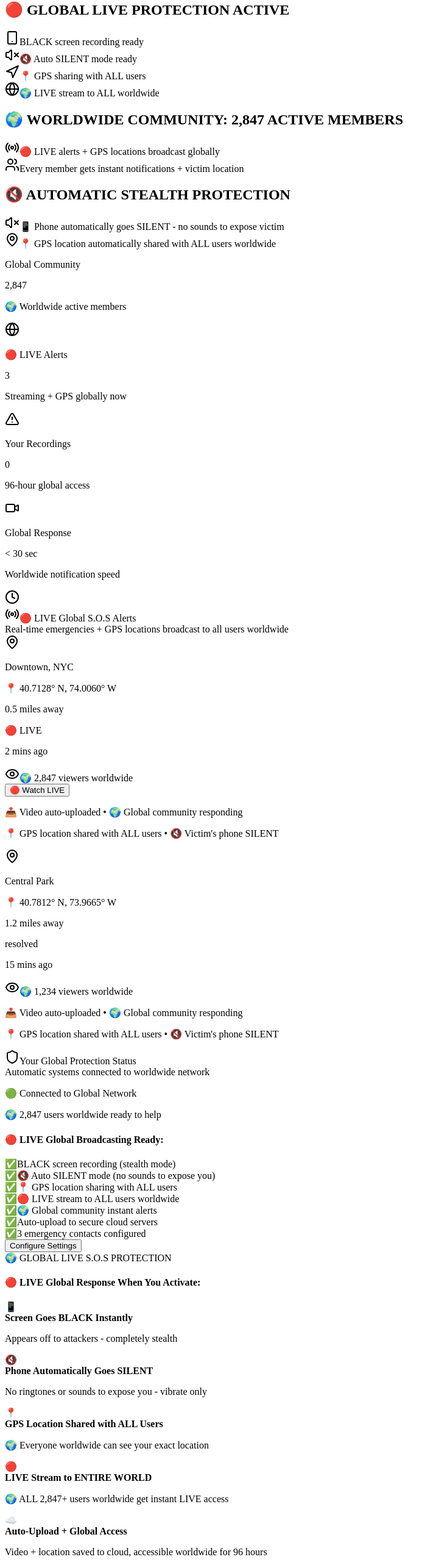
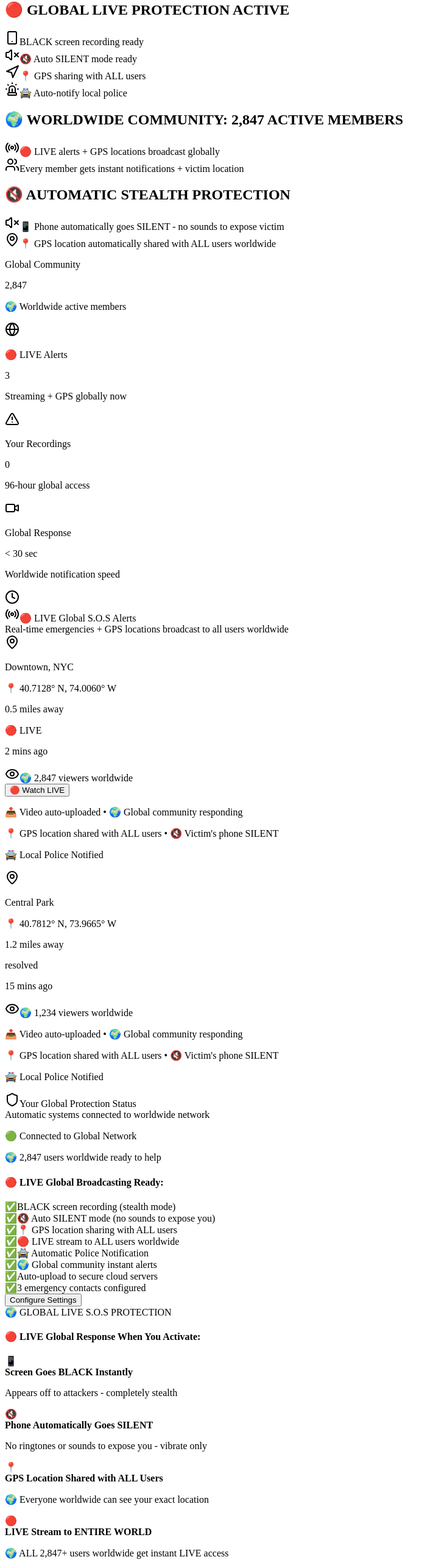
Before and after one commit to majime18/SOSAPP, a React (Vite) app in the folder client/: page /dashboard in a window 1280 px wide. Shown: the part 167-2733 px from the top of the page at 61% size, without its empty margins (0-716 px from the left). Built offline with nearby package versions, Linux system fonts and the light colour scheme.

Commit message:
Added automatic police notification feature simulation

```diff
--- a/client/src/pages/DashboardPage.tsx
+++ b/client/src/pages/DashboardPage.tsx
@@ -1,10 +1,11 @@
+
 import * as React from 'react';
 import { useState } from 'react';
 import { useNavigate } from 'react-router-dom';
 import { Button } from '@/components/ui/button';
 import { Card, CardContent, CardDescription, CardHeader, CardTitle } from '@/components/ui/card';
 import { Badge } from '@/components/ui/badge';
-import { Shield, Settings, Users, AlertTriangle, MapPin, Clock, Video, Upload, Smartphone, Globe, Eye, Radio, VolumeX, Navigation } from 'lucide-react';
+import { Shield, Settings, Users, AlertTriangle, MapPin, Clock, Video, Upload, Smartphone, Globe, Eye, Radio, VolumeX, Navigation, Siren } from 'lucide-react';
 
 export function DashboardPage() {
   const navigate = useNavigate();
@@ -37,7 +38,7 @@ export function DashboardPage() {
 
   const handleWatchLive = (alertId) => {
     const alert = activeAlerts.find(a => a.id === alertId);
-    alert('🔴 LIVE STREAM\n\nConnecting you to live video feed...\n\n🌍 You are one of thousands watching worldwide!\n📍 Victim Location: ' + alert.coordinates + '\n\n🔇 Victim\'s phone is SILENT - no sounds to expose them\n📱 Screen appears BLACK to attackers\n\nHelp mobilize local authorities and provide real-time support.');
+    alert('🔴 LIVE STREAM\n\nConnecting you to live video feed...\n\n🌍 You are one of thousands watching worldwide!\n📍 Victim Location: ' + alert.coordinates + '\n🚔 Local Police have been notified and have access to this feed.\n\n🔇 Victim\'s phone is SILENT - no sounds to expose them\n📱 Screen appears BLACK to attackers\n\nHelp mobilize local authorities and provide real-time support.');
   };
 
   return (
@@ -73,8 +74,8 @@ export function DashboardPage() {
             <span>📍 GPS sharing with ALL users</span>
           </div>
           <div className="flex items-center">
-            <Globe className="h-4 w-4 text-green-600 mr-2" />
-            <span>🌍 LIVE stream to ALL worldwide</span>
+            <Siren className="h-4 w-4 text-green-600 mr-2" />
+            <span>🚔 Auto-notify local police</span>
           </div>
         </div>
       </div>
@@ -185,6 +186,7 @@ export function DashboardPage() {
                   <div className="mt-2 text-xs text-gray-600 space-y-1">
                     <p>📤 Video auto-uploaded • 🌍 Global community responding</p>
                     <p>📍 GPS location shared with ALL users • 🔇 Victim's phone SILENT</p>
+                    <p className="font-bold text-blue-700">🚔 Local Police Notified</p>
                   </div>
                 </div>
               ))}
@@ -230,6 +232,10 @@ export function DashboardPage() {
                   <div className="flex items-center">
                     <span className="text-green-600 mr-2">✅</span>
                     <span>🔴 LIVE stream to ALL users worldwide</span>
+                  </div>
+                  <div className="flex items-center">
+                    <span className="text-green-600 mr-2">✅</span>
+                    <span>🚔 Automatic Police Notification</span>
                   </div>
                   <div className="flex items-center">
                     <span className="text-green-600 mr-2">✅</span>
@@ -296,10 +302,10 @@ export function DashboardPage() {
                   </div>
                 </div>
                 <div className="flex items-start">
-                  <span className="text-red-600 mr-2 mt-1">☁️</span>
+                  <span className="text-red-600 mr-2 mt-1">🚔</span>
                   <div>
-                    <strong>Auto-Upload + Global Access</strong>
-                    <p className="text-xs text-gray-600">Video + location saved to cloud, accessible worldwide for 96 hours</p>
+                    <strong>Local Police Automatically Notified</strong>
+                    <p className="text-xs text-gray-600">LIVE stream and GPS sent for immediate dispatch</p>
                   </div>
                 </div>
               </div>
--- a/client/src/pages/HomePage.tsx
+++ b/client/src/pages/HomePage.tsx
@@ -3,7 +3,7 @@ import * as React from 'react';
 import { useNavigate } from 'react-router-dom';
 import { Button } from '@/components/ui/button';
 import { Card, CardContent, CardDescription, CardHeader, CardTitle } from '@/components/ui/card';
-import { Shield, Users, AlertTriangle, Clock, MapPin, Video, Upload, Smartphone, Globe, Eye, VolumeX, Navigation, Camera } from 'lucide-react';
+import { Shield, Users, AlertTriangle, Clock, MapPin, Video, Upload, Smartphone, Globe, Eye, VolumeX, Navigation, Camera, Siren } from 'lucide-react';
 
 export function HomePage() {
   const navigate = useNavigate();
@@ -64,9 +64,14 @@ export function HomePage() {
 
       <div className="bg-blue-50 border border-blue-200 rounded-lg p-6 mb-12">
         <h2 className="text-2xl font-bold text-blue-800 mb-4 text-center">
-          🌍 WORLDWIDE COMMUNITY RESPONSE 🌍
+          🌍 WORLDWIDE EMERGENCY RESPONSE 🌍
         </h2>
         <div className="grid grid-cols-1 md:grid-cols-3 gap-4 text-center">
+          <div className="bg-white p-4 rounded-lg">
+            <Siren className="h-8 w-8 text-blue-600 mx-auto mb-2" />
+            <h3 className="font-bold text-blue-800">AUTOMATIC POLICE NOTIFICATION</h3>
+            <p className="text-sm text-gray-700">LIVE stream + GPS sent to local police</p>
+          </div>
           <div className="bg-white p-4 rounded-lg">
             <Globe className="h-8 w-8 text-blue-600 mx-auto mb-2" />
             <h3 className="font-bold text-blue-800">ALL USERS WORLDWIDE</h3>
@@ -76,11 +81,6 @@ export function HomePage() {
             <Eye className="h-8 w-8 text-blue-600 mx-auto mb-2" />
             <h3 className="font-bold text-blue-800">LIVE STREAM + LOCATION</h3>
             <p className="text-sm text-gray-700">Watch real-time video + see exact GPS location</p>
-          </div>
-          <div className="bg-white p-4 rounded-lg">
-            <AlertTriangle className="h-8 w-8 text-blue-600 mx-auto mb-2" />
-            <h3 className="font-bold text-blue-800">INSTANT MOBILIZATION</h3>
-            <p className="text-sm text-gray-700">Global community mobilizes to your location</p>
           </div>
         </div>
         <p className="text-center mt-4 font-bold text-blue-700">
@@ -111,9 +111,9 @@ export function HomePage() {
 
       <div className="grid grid-cols-1 md:grid-cols-2 lg:grid-cols-3 gap-6 mb-12">
         <FeatureCard
-          icon={<AlertTriangle className="h-8 w-8 text-red-600" />}
-          title="Stealth Activation"
-          description="Tap 3x or voice command → Screen goes BLACK → Phone goes SILENT → GPS shared with ALL users"
+          icon={<Siren className="h-8 w-8 text-red-600" />}
+          title="Automatic Police Dispatch"
+          description="🚨 Your LIVE stream and GPS location are automatically sent to the nearest police department for immediate dispatch."
         />
         <FeatureCard
           icon={<Camera className="h-8 w-8 text-red-600" />}
@@ -126,14 +126,14 @@ export function HomePage() {
           description="🌍 ALL app members globally notified → LIVE viewing + GPS location → Real-time help mobilized"
         />
         <FeatureCard
+          icon={<AlertTriangle className="h-8 w-8 text-red-600" />}
+          title="Stealth Activation"
+          description="Tap 3x or voice command → Screen goes BLACK → Phone goes SILENT → GPS shared with ALL users"
+        />
+        <FeatureCard
           icon={<VolumeX className="h-8 w-8 text-red-600" />}
           title="Auto Silent Mode"
           description="🔇 Phone automatically switches to silent/vibrate → No sounds to expose you → Complete stealth"
-        />
-        <FeatureCard
-          icon={<Navigation className="h-8 w-8 text-red-600" />}
-          title="GPS Shared with ALL"
-          description="📍 Location automatically shared with ENTIRE global community → Everyone knows where you are"
         />
         <FeatureCard
           icon={<Clock className="h-8 w-8 text-red-600" />}
@@ -159,14 +159,14 @@ export function HomePage() {
               <span className="text-2xl font-bold text-red-600">2</span>
             </div>
             <h3 className="font-semibold mb-2">🔴 LIVE to WORLD</h3>
-            <p className="text-gray-600">Screen BLACK, phone SILENT, GPS shared, 🌍 ALL users get LIVE stream from BOTH cameras + location</p>
+            <p className="text-gray-600">Screen BLACK, phone SILENT, GPS shared, 🌍 ALL users & POLICE get LIVE stream from BOTH cameras + location</p>
           </div>
           <div className="flex flex-col items-center">
             <div className="bg-red-100 rounded-full p-4 mb-4">
               <span className="text-2xl font-bold text-red-600">3</span>
             </div>
             <h3 className="font-semibold mb-2">Global Help Arrives</h3>
-            <p className="text-gray-600">🌍 Entire world watching + knows your location - rescue coordinated globally!</p>
+            <p className="text-gray-600">🌍 Entire world & local police watching + know your location - rescue coordinated globally!</p>
           </div>
         </div>
       </div>
```
Also changed, not shown: client/src/components/FloatingSOSButton.tsx (+9 -5 lines).
